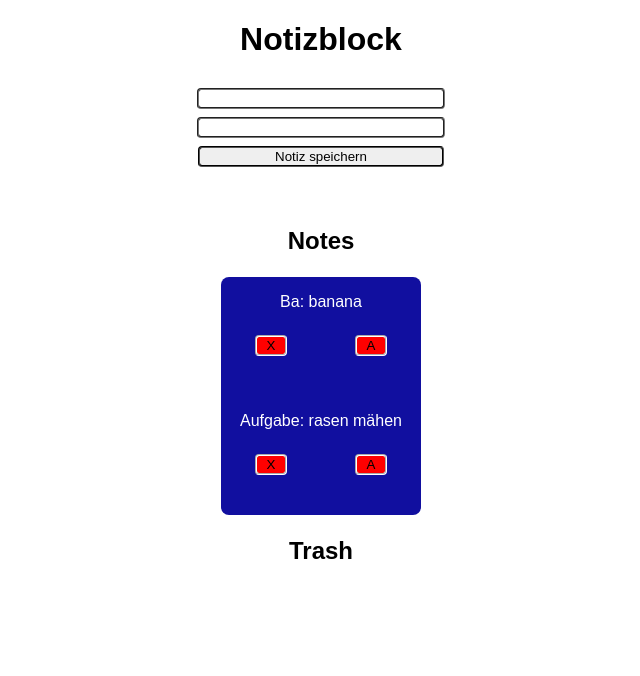
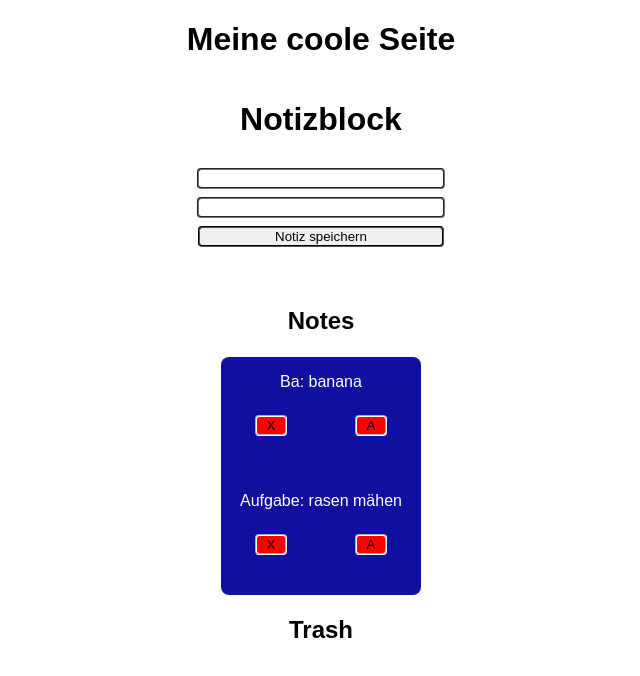
Before and after one commit to CaticJasmin/testcode, a plain HTML site: page index.html in a window 1280 px wide. Shown: the whole page, without its empty margins (319-959 px from the left). Drawn offline with Linux system fonts and the light colour scheme.

Commit message:
Added headline

```diff
--- a/index.html
+++ b/index.html
@@ -18,7 +18,7 @@
 
 <body onload="init()">
 
-
+    <h1>Meine coole Seite</h1>
     <h1>Notizblock</h1>
     <div id="addNotes" class="addNotes">
 
```
